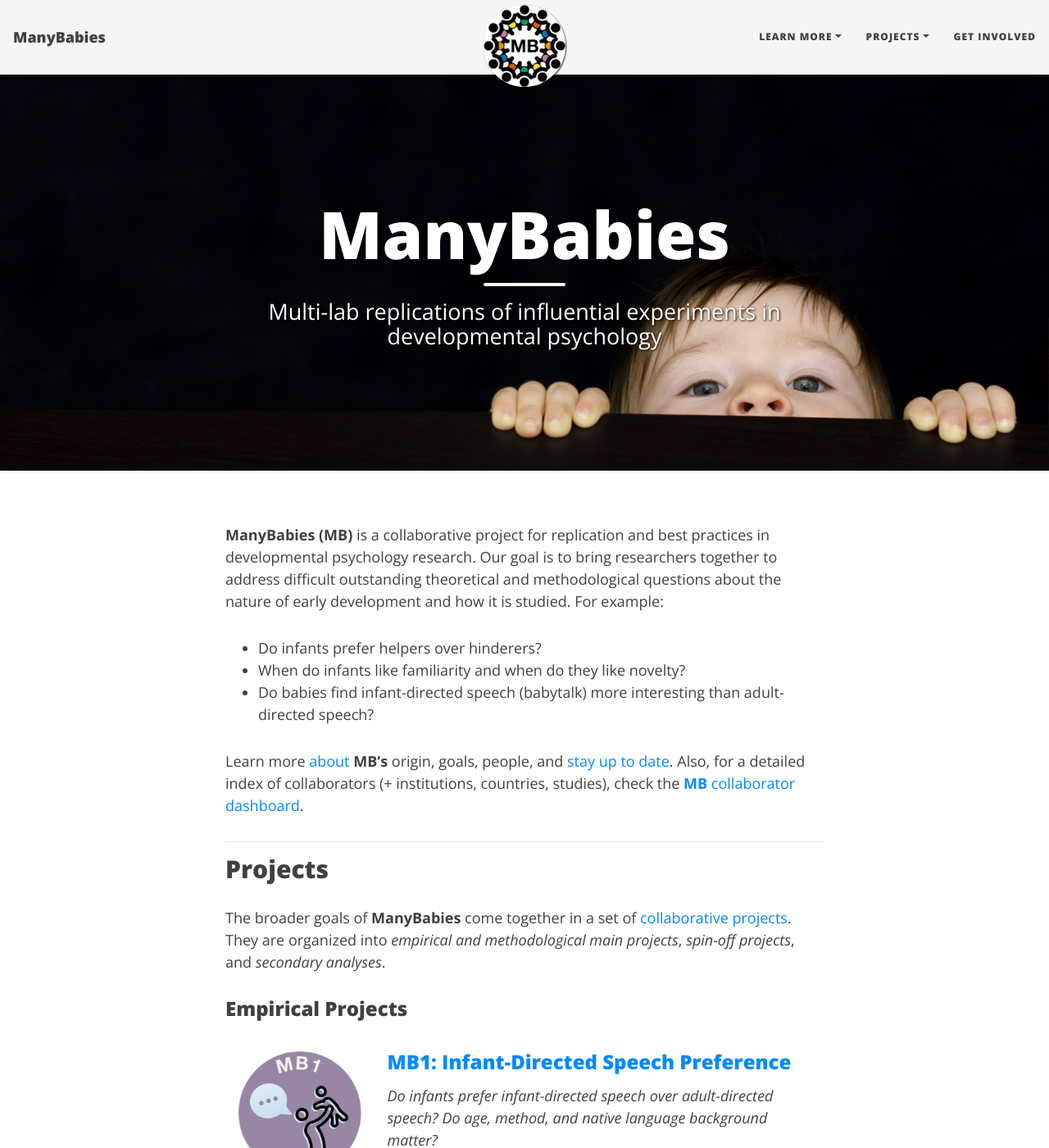
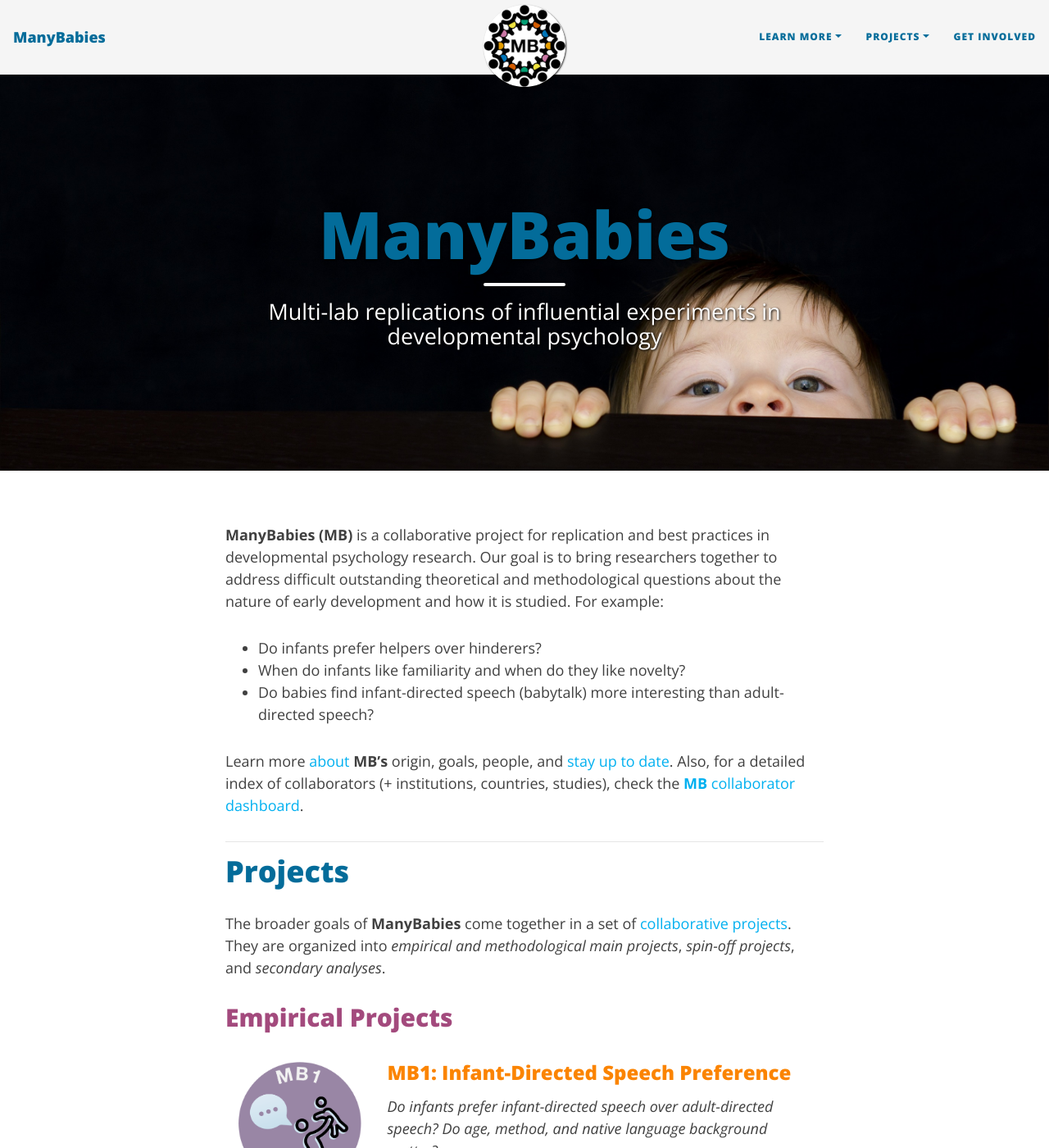
Before and after one commit to manybabies/manybabies.github.io, a Jekyll site: the page built from index_temp.md, in a window 1280 px wide and 1400 px high. Shown: the whole window at 82% size. Built offline with Jekyll 4.4.1, drawn with Linux system fonts in a browser that asks for light colours; nearby versions of some CDN libraries; some web fonts are replaced.

Commit message:
edit color scheme

```diff
--- a/_config.yml
+++ b/_config.yml
@@ -105,14 +105,14 @@
 # Personalize the colors in your website. Colour values can be any valid CSS colour
 
 navbar-col: "#F5F5F5"
-navbar-text-col: "#404040"
+navbar-text-col: "#036C9A"
 navbar-border-col: "#EAEAEA"
 page-col: "#FFFFFF"
-link-col: "#008AFF"
-hover-col: "#0085A1"
-footer-col: "#F5F5F5"
-footer-text-col: "#777777"
-footer-link-col: "#404040"
+link-col: "#00B0F0"
+hover-col: "#A34A7D"
+footer-col: "#ABE0DE"
+footer-text-col: "#036C9A"
+footer-link-col: "#036C9A"
 
 # Alternatively, the navbar, footer, and page background can be set to use background images
 # instead of colour
--- a/assets/css/main.css
+++ b/assets/css/main.css
@@ -114,15 +114,19 @@
 }
 h1 {
   font-size: 2.25rem;
+  color: #036C9A;
 }
 h2 {
   font-size: 1.875rem;
+  color: #A34A7D;
 }
 h3 {
   font-size: 1.5rem;
+  color: #FB8400;
 }
 h4 {
   font-size: 1.125rem;
+  color: #00A28A;
 }
 a {
   color: {{ site.link-col | default: "#008AFF" }};
--- a/index_temp.md
+++ b/index_temp.md
@@ -31,11 +31,11 @@
 Learn more [about]({{site.baseurl}}/about/) **MB's** origin, goals, people, and [stay up to date]({{site.baseurl}}/news/). Also, for a detailed index of collaborators (+ institutions, countries, studies), check the [**MB** collaborator dashboard](https://manybabies.shinyapps.io/shiny_mb_map/).
 
 ***
-## Projects
+# Projects
 
 The broader goals of **ManyBabies** come together in a set of [collaborative projects]({{site.baseurl}}/projects/). They are organized into <i>empirical and methodological main projects</i>, <i>spin-off projects</i>, and <i>secondary analyses</i>.
 
-### Empirical Projects
+## Empirical Projects
 
 <section>
   <div class="container">
@@ -172,15 +172,15 @@
 
 ***
 
-## Publications
+# Publications
 Check out **ManyBabies** [reports and conference presentations]({{site.baseurl}}/publications/).
 
 ***
 
-## Get involved
+# Get involved
 We encourage everyone who is interested in developmental research to [get involved]({{site.baseurl}}/get_involved/)! Access to infants/infant lab is **not** a prerequisite.
 
 ***
 
-## Updates
+# Updates
 If you are a **ManyBabies** collaborator, don't forget to keep an updated record of your MB-related activities and initiatives (e.g., workshops, talks etc.). In this [spreadsheet](https://docs.google.com/spreadsheets/d/1esnJTsPB0NJ2PP0fwmWIhSxShKLIN99Ga8ehCDyz3rQ/edit?usp=sharing) you can check a more complete list of **MB** activities and initiatives. To add new activities and initiatives, please complete [this form](https://forms.gle/qaynWvpYLP1J4eYd6).
```
